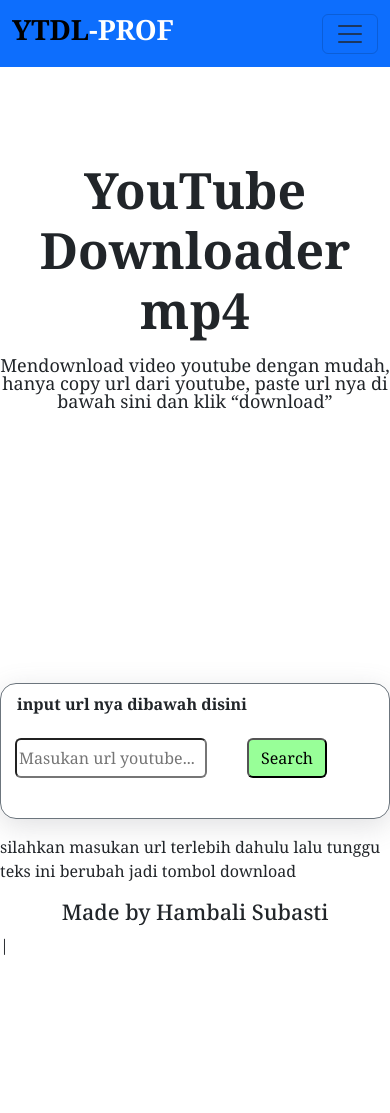
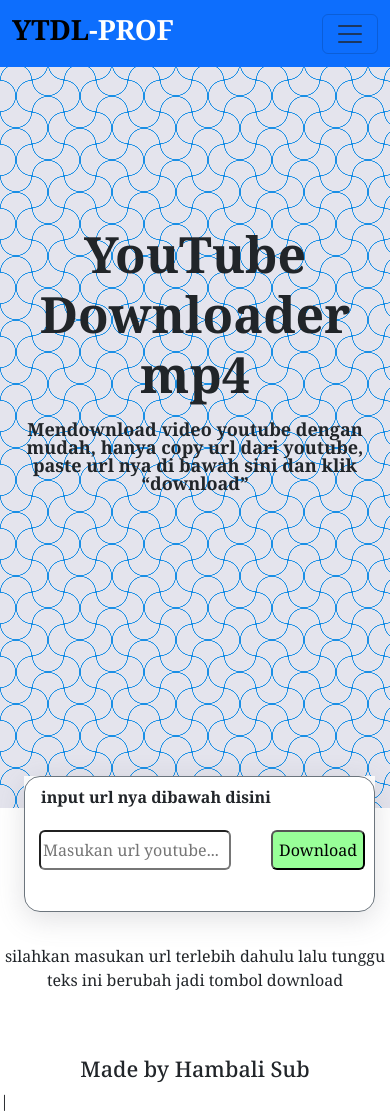
Before and after one commit to hambali-020608/website-youtube-downloader, a React (Vite) app: page / in a window 390 px wide. Before the commit the page ends 957 px from the top, so only its background shows below. Built offline with nearby package versions, Linux system fonts and the light colour scheme.

Commit message:
mengubah tampilan dan url api nya

```diff
--- a/package.json
+++ b/package.json
@@ -13,6 +13,7 @@
   },
   "dependencies": {
     "aos": "^2.3.4",
+    "axios": "^1.7.7",
     "bootstrap": "^5.3.3",
     "cookie-parser": "^1.4.6",
     "js-cookie": "^3.0.5",
@@ -20,7 +21,7 @@
     "react-dom": "^18.2.0",
     "typed.js": "^2.1.0"
   },
-  "proxy": "https://ef7606c5-873f-4284-9c57-a11cd7c69ce6-00-4merq8dnmhkp.pike.replit.dev",
+  "proxy": "https://server-downloader-2brci75sy-hambalis-projects-37a7e0e5.vercel.app",
   "devDependencies": {
     "@types/react": "^18.0.28",
     "@types/react-dom": "^18.0.11",
--- a/src/App.css
+++ b/src/App.css
@@ -1,11 +1,17 @@
 /* media query for laptop */
+.input-container{
+    max-width: 60%;
+    margin-left: 16rem;
+   position: relative;
+   bottom: 4.5rem;
+   background-color: white;
 
+}
 
 .hero-section{
     height: 8.5rem;
     position: relative;
     box-shadow: rgba(100, 100, 111, 0.2) 0px 7px 29px 0px;
-    margin-bottom: 1rem;
 
 }
 
@@ -19,7 +25,7 @@
 .section-div button{
     background-color: #98FF98;
     cursor: 'pointer';
-    width:5rem;
+    width:6;
     height:2.5rem;
     margin-left: 2rem;
 }
@@ -29,21 +35,33 @@
 }
 
 .header{
-    height: 52vh;
+    padding: 4rem 1rem;
+    height: 90vh;
+    width: 100vw;
+
+
+    background: radial-gradient(35.36% 35.36% at 100% 25%,#0000 66%,#1A8FE5 68% 70%,#0000 72%) 32px 32px/calc(2*32px) calc(2*32px),
+    radial-gradient(35.36% 35.36% at 0    75%,#0000 66%,#1A8FE5 68% 70%,#0000 72%) 32px 32px/calc(2*32px) calc(2*32px),
+    radial-gradient(35.36% 35.36% at 100% 25%,#0000 66%,#1A8FE5 68% 70%,#0000 72%) 0 0/calc(2*32px) calc(2*32px),
+    radial-gradient(35.36% 35.36% at 0    75%,#0000 66%,#1A8FE5 68% 70%,#0000 72%) 0 0/calc(2*32px) calc(2*32px),
+    repeating-conic-gradient(#E4E4ED 0 25%,#0000 0 50%) 0 0/calc(2*32px) calc(2*32px),
+    radial-gradient(#0000 66%,#1A8FE5 68% 70%,#0000 72%) 0 calc(32px/2)/32px 32px
+    #E4E4ED;
+
 
 
 
 }
 
 .header h1 {
-    margin-top: 11rem;
+    margin-top: 5rem;
 }
 
 .header p{
     max-width:450px;
     word-wrap:'break-word';
     margin: 1rem auto 0 auto;
-    font-weight:'normal';
+    font-weight:bolder;
     font-size:20px;
 
 }
@@ -59,15 +77,23 @@
 
     }
     .header{
-        height: 62vh;
+        height: 90vh;
     }
     .header p{
         max-width: 400px;
+
         font-size: 18px;
+        font-weight: bolder;
     }
 
     .header h1{
         margin-top: 7rem;
     }
+    .input-container{
+        max-width: 90%;
+        bottom: 2rem;
+        background-color: white;
+        margin-left: 1.5rem;
+    }
 
 }
--- a/src/App.jsx
+++ b/src/App.jsx
@@ -4,8 +4,6 @@ import Typed from 'typed.js'
 import Navbar from './component/navbar'
 import Downloadmp3 from './pages/downloadmp3'
 import DownloadMp4 from './pages/downloadmp4'
-import moon from './assets/texture.jpg'
-import DownloadComponent from './pages/testing'
 import 'bootstrap/dist/css/bootstrap.min.css';
 import 'bootstrap/dist/js/bootstrap.bundle.min.js';
 function App() {
@@ -40,7 +38,7 @@ function App() {
 
 
        </div>
-       <h4 ref={el} align="center"></h4>
+       <h4 ref={el} align="center " className='mt-5'></h4>
         </>
     )
 }
--- a/src/layout/layout.jsx
+++ b/src/layout/layout.jsx
@@ -1,20 +1,20 @@
 import HeaderFormat from "../component/Header";
 import '../App.css'
 import 'bootstrap/dist/css/bootstrap.min.css'
-import Navbar from "../component/navbar";
 
 function Layout({format,children}){
     return(
 
 <>
         <HeaderFormat format={format}/>
-
+        <div className="input-container ">
         <section className="input-group border border-secondary rounded-4 hero-section">
             <b className="ms-3 mt-2">input url nya dibawah disini</b>
             <div className="section-div" >
   {children}
     </div>
 </section>
+</div>
 </>
 
 
--- a/src/pages/downloadmp3.jsx
+++ b/src/pages/downloadmp3.jsx
@@ -1,6 +1,5 @@
 import { useState } from "react"
 import 'bootstrap/dist/css/bootstrap.min.css'
-import HeaderFormat from "../component/Header"
 import '../App.css'
 import Layout from "../layout/layout"
 
@@ -34,7 +33,7 @@ function Downloadmp3(){
       <input type="text" className=" me-2 rounded-2 input" placeholder="Masukan url youtube..." value={url} onChange={handleinput} aria-label="Recipient's username" aria-describedby="button-addon2"/>
 <button className=" rounded-2" type="button" id="button-addon2" onClick={download} style={{
 
-    }}>Search</button>
+    }}>Download</button>
 
 
        </Layout>
--- a/src/pages/downloadmp4.jsx
+++ b/src/pages/downloadmp4.jsx
@@ -1,14 +1,12 @@
 import { useState } from "react"
 import "../App.css"
 import 'bootstrap/dist/css/bootstrap.min.css'
-import HeaderFormat from "../component/Header"
-import space from '../assets/space.jpg'
 import Layout from "../layout/layout"
 
 
 function Downloadmp4(){
     const [url,setUrl] = useState("")
-    const [link,setLink]=useState(<p>silahkan masukan url terlebih dahulu lalu tunggu teks ini berubah jadi tombol download</p>)
+    const [link,setLink]=useState(<p align="center" >silahkan masukan url terlebih dahulu lalu tunggu teks ini berubah jadi tombol download</p>)
     function handleinput(e){
         setUrl(e.target.value)
 
@@ -17,16 +15,19 @@ function Downloadmp4(){
 
 
    async function download(){
-        const youtube = await fetch (`https://ef7606c5-873f-4284-9c57-a11cd7c69ce6-00-4merq8dnmhkp.pike.replit.dev/download?url=${encodeURIComponent(url)}`,{
+        const youtube = await fetch (`https://server-downloader-2brci75sy-hambalis-projects-37a7e0e5.vercel.app/download?url=${encodeURIComponent(url)}`,{
             method:'GET'
         })
-        const blob= await youtube.blob()
-        const urlfile=window.URL.createObjectURL(blob)
-        const contentDisposition = youtube.headers.get('Content-Disposition');
-        const fileName = contentDisposition
-                ? contentDisposition.split('filename=')[1].replace(/"/g, '')
-                : 'download.mp4';
-                setLink(<a href={urlfile} download={fileName} className='btn btn-danger'>Download!!!</a>)
+        const data = await youtube.json()
+        console.log(data)
+
+        // const blob= await youtube.blob()
+        // const urlfile=window.URL.createObjectURL(blob)
+        // const contentDisposition = youtube.headers.get('Content-Disposition');
+        // const fileName = contentDisposition
+        //         ? contentDisposition.split('filename=')[1].replace(/"/g, '')
+        //         : 'download.mp4';
+                setLink(<a href={data.data.mp4} className='btn btn-danger ms-5'>Download!!!</a>)
     }
 
 
@@ -38,7 +39,7 @@ function Downloadmp4(){
 
   <input type="text" className=" me-2 rounded-2 input" placeholder="Masukan url youtube..." value={url} onChange={handleinput} aria-label="Recipient's username" aria-describedby="button-addon2"/>
 <button className=" rounded-2" type="button" id="button-addon2" onClick={download} style={{
-    }}>Search</button>
+    }}>Download</button>
 </Layout>
 
 {link}
```
Also changed, not shown: 1 other file (tests, documents, lock files or other folders).
